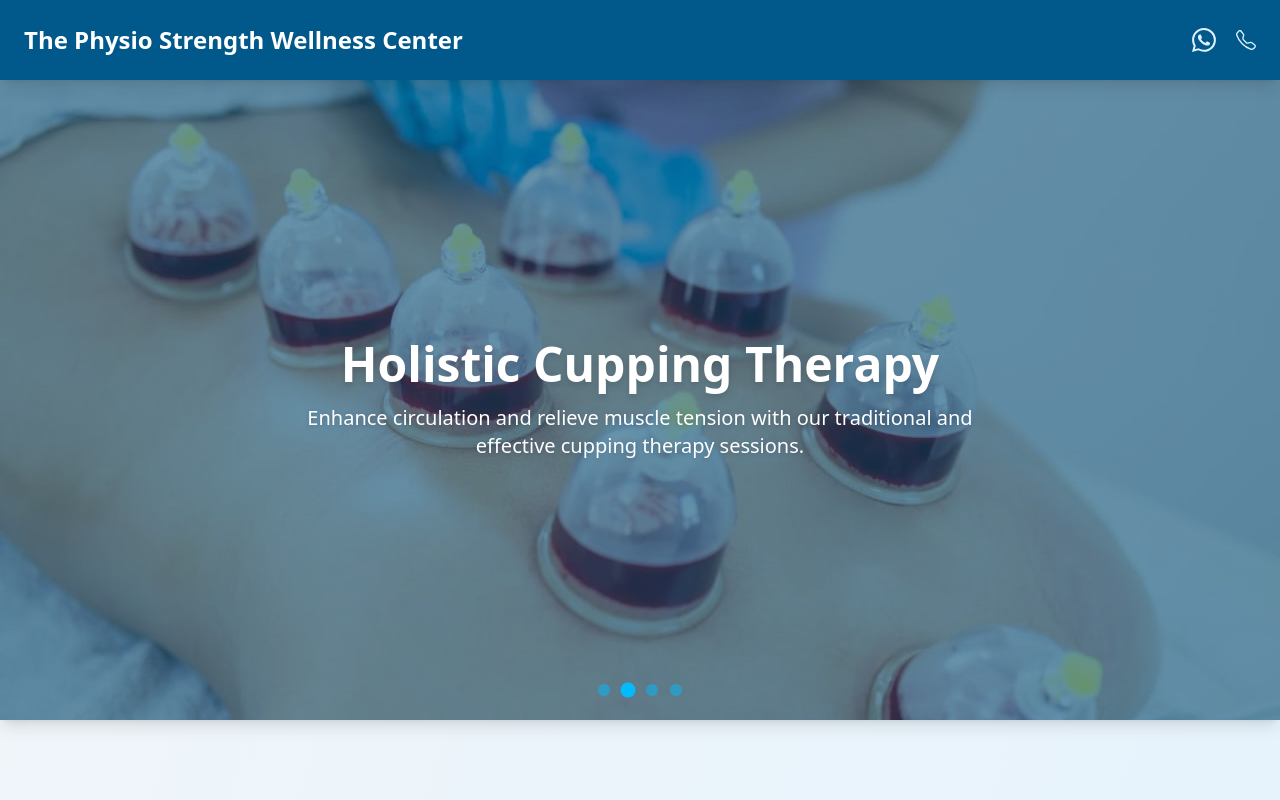
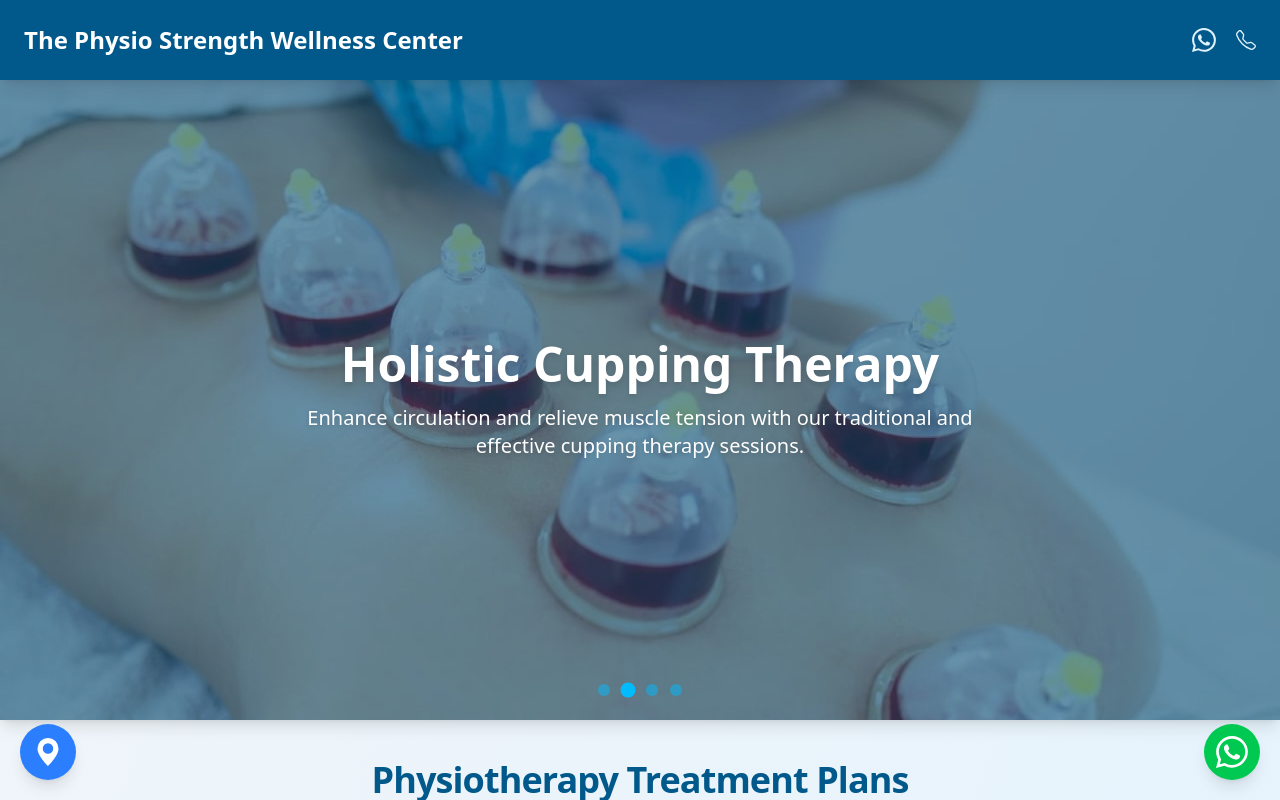
Before and after one commit to Brotherhubs/thephysiostrength.github.io, a Next.js app: page /thephysiostrength.github.io/ in a window 1280 px wide. Shown: the top 800 px of the page. Built offline with nearby package versions, Linux system fonts and the light colour scheme.

Commit message:
Updated floating CTA

```diff
--- /dev/null
+++ b/src/components/FloatingActionButtons.tsx
@@ -0,0 +1,39 @@
+
+import React from 'react';
+import WhatsAppIcon from './icons/WhatsAppIcon';
+import GoogleMapsIcon from './icons/GoogleMapsIcon'
+
+const FloatingActionButtons: React.FC = () => {
+  const WHATSAPP_NUMBER = '919927772973';
+  const WHATSAPP_MESSAGE = "Hello! I'm interested in your physiotherapy services.";
+  const whatsappUrl = `https://wa.me/${WHATSAPP_NUMBER}?text=${encodeURIComponent(WHATSAPP_MESSAGE)}`;
+  const googleMapsUrl = 'https://maps.app.goo.gl/TxnCp5YUC7KGiZwP8';
+
+  return (
+    <>
+      {/* Google Maps Button - Bottom Left */}
+      <a
+        href={googleMapsUrl}
+        target="_blank"
+        rel="noopener noreferrer"
+        aria-label="Find us on Google Maps"
+        className="fixed bottom-5 left-5 z-50 bg-blue-500 text-white w-14 h-14 rounded-full flex items-center justify-center shadow-lg hover:bg-blue-600 transition-transform transform hover:scale-110"
+      >
+        <GoogleMapsIcon className="w-7 h-7" />
+      </a>
+
+      {/* WhatsApp Button - Bottom Right */}
+      <a
+        href={whatsappUrl}
+        target="_blank"
+        rel="noopener noreferrer"
+        aria-label="Chat on WhatsApp"
+        className="fixed bottom-5 right-5 z-50 bg-green-500 text-white w-14 h-14 rounded-full flex items-center justify-center shadow-lg hover:bg-green-600 transition-transform transform hover:scale-110"
+      >
+        <WhatsAppIcon className="w-8 h-8" />
+      </a>
+    </>
+  );
+};
+
+export default FloatingActionButtons;
--- a/src/components/PlanCards.tsx
+++ b/src/components/PlanCards.tsx
@@ -3,10 +3,17 @@ import { Plan } from '@/types';
 
 export default function PlanCards({ plans }: { plans: Plan[] }) {
   return (
-    <div className="mt-12 grid grid-cols-1 gap-8 lg:grid-cols-3 lg:gap-x-6 items-stretch py-8 px-4 sm:px-6 lg:px-8">
-      {plans.map((plan: Plan) => (
-        <PlanCard key={plan.id} plan={plan} />
-      ))}
-    </div>
+    <>
+      <div className="text-center mt-10 mb-10 md:mb-12">
+        <h2 className="text-3xl sm:text-4xl font-bold text-sky-800 tracking-tight">
+          Physiotherapy Treatment Plans
+        </h2>
+      </div>
+      <div className="mt-12 grid grid-cols-1 gap-8 lg:grid-cols-3 lg:gap-x-6 items-stretch py-8 px-4 sm:px-6 lg:px-8">
+        {plans.map((plan: Plan) => (
+          <PlanCard key={plan.id} plan={plan} />
+        ))}
+      </div>
+    </>
   )
 }
--- a/src/pages/index.tsx
+++ b/src/pages/index.tsx
@@ -12,6 +12,7 @@ import { conditionsData, symptomsData, testimonialData } from "@/data/main";
 import PatientConvenience from "@/components/PatientConvenience";
 import WhyChooseUs from "@/components/WhyChooseUs";
 import OurTestimonials from "@/components/OurTestimonials";
+import FloatingActionButtons from "@/components/FloatingActionButtons";
 // import LocationMap from "@/components/LocationMap";
 
 // const sampleClinicLocation = "Apollo Physiotherapy Center, Andheri West, Mumbai, Maharashtra 400058";
@@ -65,6 +66,7 @@ export default function App({ plans, heroSlides }: { plans: Plan[], heroSlides:
           {/* <LocationMap location={sampleClinicLocation} title="Visit Our Clinic"  mapFrameTitle={`Map showing location of clinic at ${sampleClinicLocation}`} */}
         </main>
         <Footer />
+        <FloatingActionButtons />
       </div>
     </>
   );
```
